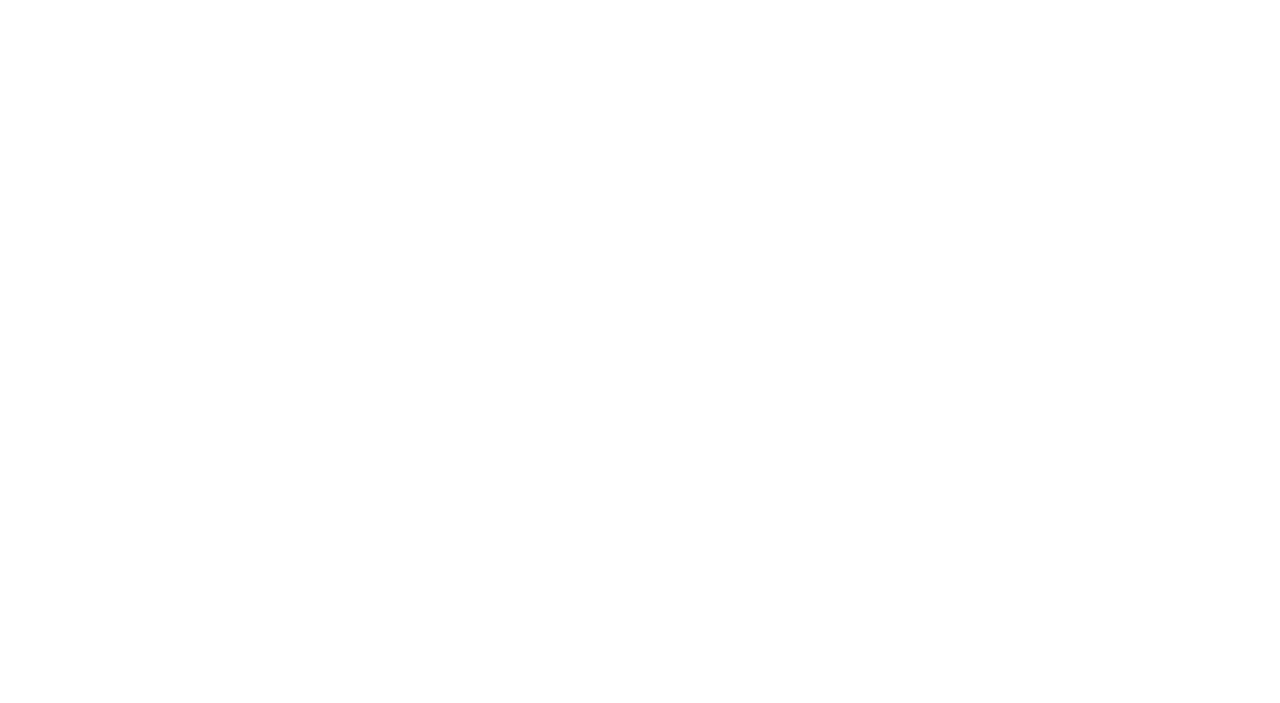
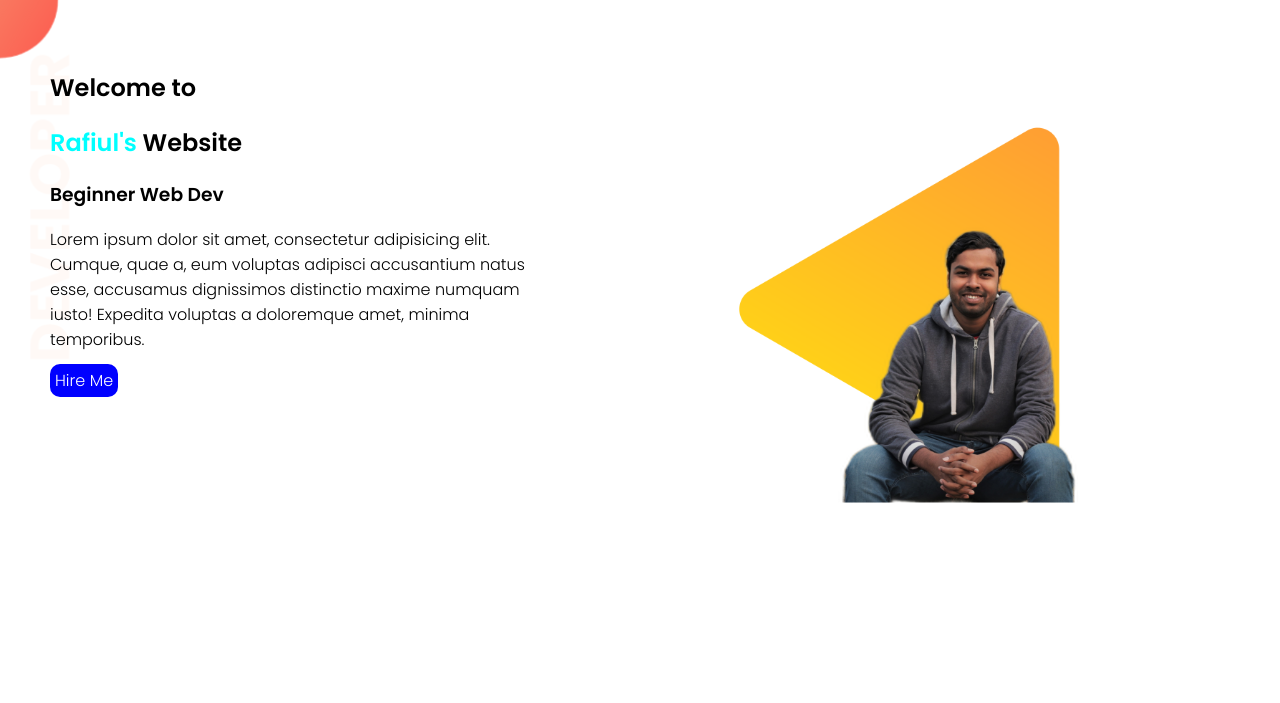
Before and after one commit to Hasanrafi15/web-portfoil-clone, a plain HTML site: page index.html in a window 1280 px wide. Drawn offline with Linux system fonts and the light colour scheme.

Commit message:
first part added

```diff
--- a/index.html
+++ b/index.html
@@ -5,8 +5,23 @@
     <meta http-equiv="X-UA-Compatible" content="IE=edge">
     <meta name="viewport" content="width=device-width, initial-scale=1.0">
     <title>Rafiul's Website</title>
+    <link rel="stylesheet" href="style.css">
+    <link rel="preconnect" href="https://fonts.googleapis.com">
+    <link rel="preconnect" href="https://fonts.gstatic.com" crossorigin>
+    <link href="https://fonts.googleapis.com/css2?family=Josefin+Sans&family=Poppins:wght@300;600&display=swap" rel="stylesheet">
 </head>
 <body>
-
+    <section class="prothom">
+        <div class="half-width">
+            <h1>Welcome to</h1>
+            <h1><span class="color">Rafiul's</span> Website</h1>
+            <h3>Beginner Web Dev</h3>
+            <p>Lorem ipsum dolor sit amet, consectetur adipisicing elit. Cumque, quae a, eum voluptas adipisci accusantium natus esse, accusamus dignissimos distinctio maxime numquam iusto! Expedita voluptas a doloremque amet, minima temporibus.</p>
+            <a href="http://github.com/Hasanrafi15">Hire Me</a>
+        </div>
+        <div class="half-width">
+            <img src="images/rafi1.png" alt="">
+        </div>
+    </section>
 </body>
 </html>
--- /dev/null
+++ b/style.css
@@ -0,0 +1,37 @@
+body{
+    font-family: 'Josefin Sans', sans-serif;
+    font-family: 'Poppins', sans-serif;
+}
+h1{
+    font-weight: 700;
+}
+
+.half-width{
+    width: 40%;
+    padding: 50px 50px;
+    float: left;
+}
+a{
+    text-decoration: none;
+    color: white;
+    background-color: blue;
+    padding: 5px;
+    border-radius: 10px;
+}
+.color{
+    color: aqua;
+}
+.prothom{
+    background-image: url("images/top-banner.png");
+    background-repeat: no-repeat;
+}
+body{
+    margin: 0%;
+}
+.half-width img{
+    width : 100%;
+    height: 75%;
+}
+section{
+    height: 700px;
+}
```
